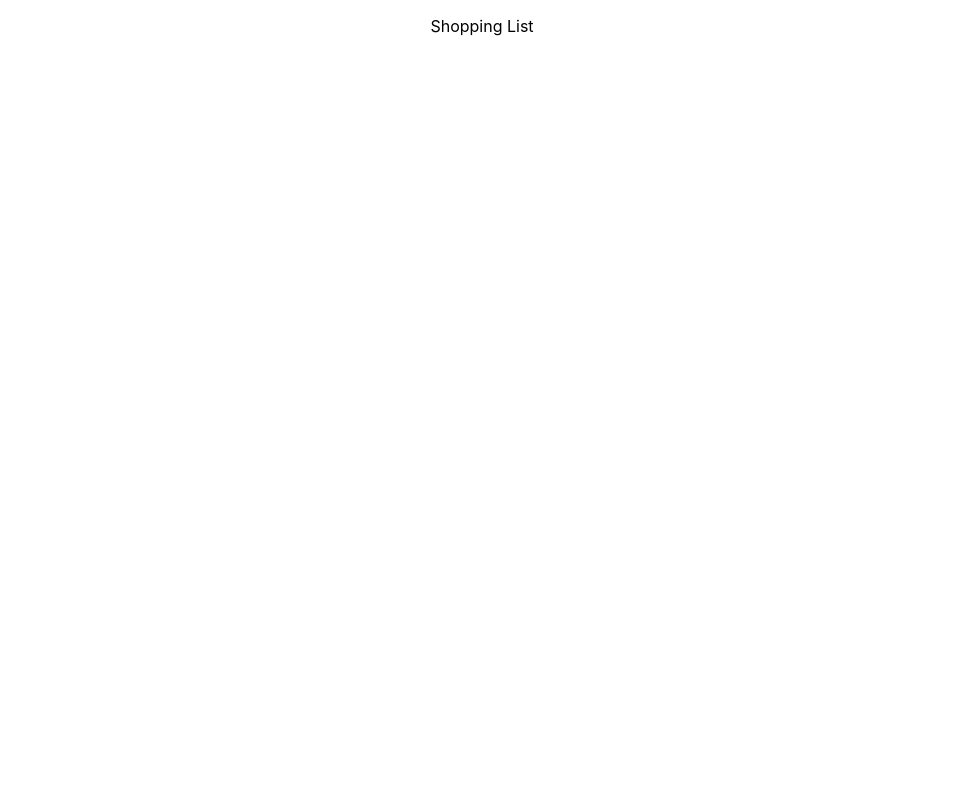
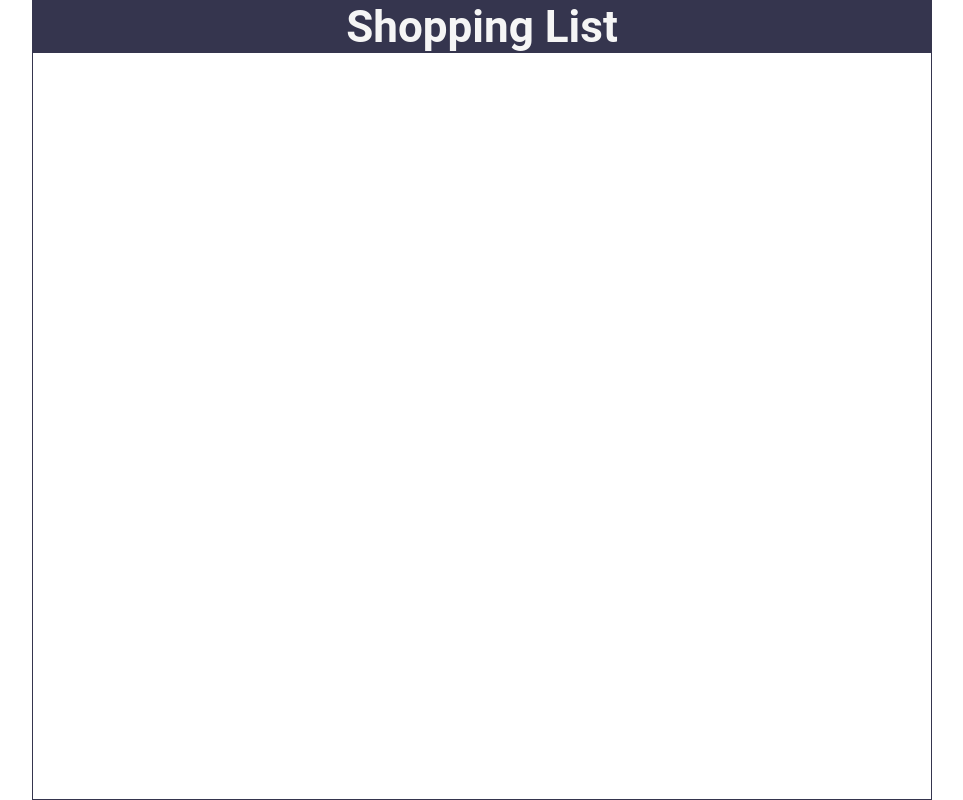
Before and after one commit to Amber-Robeck/shopping_list, a React (Create React App) app: page / in a window 1280 px wide. Shown: the whole page, without its empty margins (158-1121 px from the left). Built offline with nearby package versions, Linux system fonts and the light colour scheme.

Commit message:
deleted index.css, created header component with styles, added basic stylings to App.css

```diff
--- a/src/App.css
+++ b/src/App.css
@@ -1,3 +1,28 @@
+* {
+  margin: 0;
+  padding: 0;
+  box-sizing: border-box;
+}
+
+html {
+  font-size: 22px;
+}
+
+body {
+  min-height: 100vh;
+  font-family: 'Roboto', 'Oxygen',
+    'Ubuntu', 'Cantarell', 'Fira Sans', 'Droid Sans', 'Helvetica Neue',
+    sans-serif;
+  -webkit-font-smoothing: antialiased;
+  -moz-osx-font-smoothing: grayscale;
+}
+
 .App {
-  text-align: center;
+  display: flex;
+  flex-direction: column;
+  height: 100vh;
+  width: 100%;
+  max-width: 900px;
+  border: 1px solid rgb(53, 53, 78);
+  margin: auto;
 }
--- a/src/App.js
+++ b/src/App.js
@@ -1,9 +1,12 @@
-import './App.css';
+import './App.css'
+import Header from './components/Header/Header';
+
 
 function App() {
+
   return (
     <div className="App">
-      <p>Shopping List</p>
+      <Header />
     </div>
   );
 }
--- /dev/null
+++ b/src/components/Header/Header.js
@@ -0,0 +1,12 @@
+import "./header.css"
+
+const Header = () => {
+
+    return (
+        <header>
+            <h1>Shopping List</h1>
+        </header>
+    )
+}
+
+export default Header;
--- /dev/null
+++ b/src/components/Header/header.css
@@ -0,0 +1,9 @@
+header {
+    width: 100%;
+    padding: 0 0.25em;
+    background-color: rgb(53, 53, 78);
+    color: whitesmoke;
+    display: flex;
+    justify-content: center;
+    align-items: center;
+}
--- a/src/index.css
+++ /dev/null
@@ -1,13 +0,0 @@
-body {
-  margin: 0;
-  font-family: -apple-system, BlinkMacSystemFont, 'Segoe UI', 'Roboto', 'Oxygen',
-    'Ubuntu', 'Cantarell', 'Fira Sans', 'Droid Sans', 'Helvetica Neue',
-    sans-serif;
-  -webkit-font-smoothing: antialiased;
-  -moz-osx-font-smoothing: grayscale;
-}
-
-code {
-  font-family: source-code-pro, Menlo, Monaco, Consolas, 'Courier New',
-    monospace;
-}
--- a/src/index.js
+++ b/src/index.js
@@ -1,6 +1,5 @@
 import React from 'react';
 import ReactDOM from 'react-dom/client';
-import './index.css';
 import App from './App';
 
 const root = ReactDOM.createRoot(document.getElementById('root'));
```
